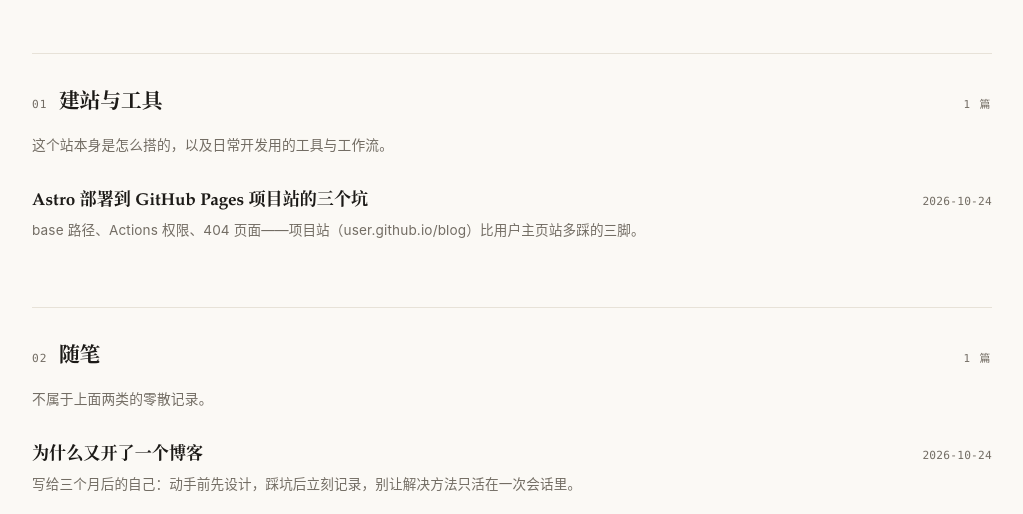
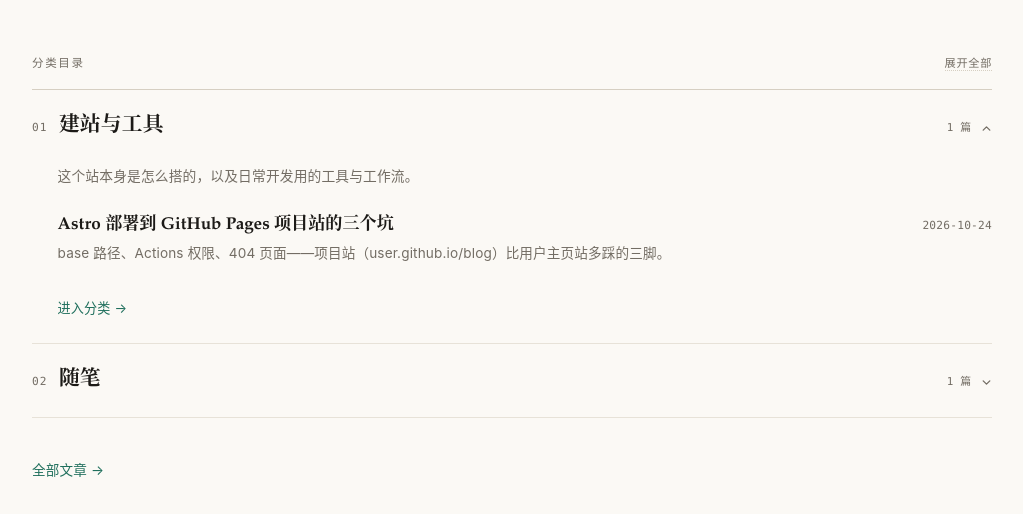
Before and after one commit to Find-key/Find-key.github.io, an Astro site: page / in a window 1280 px wide. Shown: the part 286-800 px from the top of the page, without its empty margins (128-1151 px from the left). Built offline with nearby package versions, Linux system fonts and the light colour scheme; Astro itself is replaced by a stand-in of ours.

Commit message:
feat(home): 首页改为可展开的分类目录
- 原生 <details>/<summary> 手风琴：第一项默认展开，点击分类名展开/收起
- 展开后的简介与文章条目缩进对齐分类名，做出目录树的从属关系
- 右上角「展开全部 / 收起全部」按钮（小脚本，禁用 JS 时手风琴仍然可用）
- 支持 #分类slug 锚点直达自动展开对应分类
- ::details-content 高度动画（Chrome 131+，其余浏览器直接展开）
- 手机端取消缩进、标题降档

文档：PROJECT.md 更新状态/结构/决策/FAQ/变更日志

```diff
--- a/src/pages/index.astro
+++ b/src/pages/index.astro
@@ -25,24 +25,42 @@ const groups = groupByCategory(posts);
 				<p class="lead">{SITE.description}</p>
 			</section>
 
+			<section class="index">
+				<div class="index-head">
+					<span class="label">分类目录</span>
+					{groups.length > 1 && (
+						<button class="toggle" type="button" data-toggle-all>展开全部</button>
+					)}
+				</div>
+
 				{
 					groups.map(({ category, posts: items }, i) => (
-					<section class="group">
-						<header class="group-head">
-							<h2 class="group-title">
-								<span class="index">{String(i + 1).padStart(2, '0')}</span>
-								<a href={categoryUrl(category.slug)}>{category.name}</a>
-							</h2>
-							<span class="label count">{items.length} 篇</span>
-						</header>
-						<p class="group-desc">{category.description}</p>
-						<PostList posts={items.slice(0, 4)} />
-						{items.length > 4 && (
+						<details class="cat" id={category.slug} open={i === 0}>
+							<summary>
+								<span class="num">{String(i + 1).padStart(2, '0')}</span>
+								<span class="name">{category.name}</span>
+								<span class="meta">
+									<span class="count">{items.length} 篇</span>
+									<svg class="chevron" viewBox="0 0 10 10" aria-hidden="true">
+										<path
+											d="M2 3.5 5 6.5 8 3.5"
+											fill="none"
+											stroke="currentColor"
+											stroke-width="1.2"
+											stroke-linecap="round"
+											stroke-linejoin="round"
+										/>
+									</svg>
+								</span>
+							</summary>
+							<div class="panel">
+								<p class="desc">{category.description}</p>
+								<PostList posts={items} />
 								<p class="more">
-								<a href={categoryUrl(category.slug)}>该分类共 {items.length} 篇 →</a>
+									<a href={categoryUrl(category.slug)}>进入分类 →</a>
 								</p>
-						)}
-					</section>
+							</div>
+						</details>
 					))
 				}
 
@@ -53,6 +71,7 @@ const groups = groupByCategory(posts);
 						</p>
 					)
 				}
+			</section>
 
 			<p class="all">
 				<a href={withBase('/posts')}>全部文章 →</a>
@@ -61,6 +80,27 @@ const groups = groupByCategory(posts);
 		<Footer />
 	</body>
 </html>
+
+<script>
+	// 展开/收起全部 + 支持 #分类slug 直接展开对应分类。
+	// 折叠本身由 <details> 原生实现，这段脚本只是锦上添花，禁用 JS 也能用。
+	const cats = Array.from(document.querySelectorAll<HTMLDetailsElement>('details.cat'));
+	const button = document.querySelector<HTMLButtonElement>('[data-toggle-all]');
+
+	if (button) {
+		button.addEventListener('click', () => {
+			const expand = button.textContent?.trim() !== '收起全部';
+			cats.forEach((cat) => (cat.open = expand));
+			button.textContent = expand ? '收起全部' : '展开全部';
+		});
+	}
+
+	const hash = decodeURIComponent(location.hash.slice(1));
+	if (hash) {
+		const target = document.getElementById(hash);
+		if (target instanceof HTMLDetailsElement) target.open = true;
+	}
+</script>
 
 <style>
 	.home {
@@ -87,56 +127,140 @@ const groups = groupByCategory(posts);
 		font-size: 1rem;
 		line-height: 1.8;
 	}
-	.group {
-		padding-top: 1.9rem;
-		border-top: 1px solid var(--line);
+
+	/* ---------- 可展开的分类目录 ---------- */
+	.index {
+		/* 序号列宽 + 间距，用于把展开后的条目对齐到分类名下面 */
+		--indent: 1.6rem;
 	}
-	.group + .group {
-		margin-top: 3rem;
-	}
-	.group-head {
+	.index-head {
 		display: flex;
 		align-items: baseline;
 		justify-content: space-between;
-		gap: 1.25rem;
+		gap: 1rem;
+		padding-bottom: 0.9rem;
+		border-bottom: 1px solid var(--line-strong);
 	}
-	.group-title {
+	.toggle {
+		padding: 0;
+		border: 0;
+		border-bottom: 1px dotted var(--line-strong);
+		background: none;
+		color: var(--muted);
+		font-family: var(--font-mono);
+		font-size: 0.7rem;
+		letter-spacing: 0.06em;
+		cursor: pointer;
+	}
+	.toggle:hover {
+		border-bottom-color: var(--accent);
+		color: var(--accent);
+	}
+
+	.cat {
+		border-bottom: 1px solid var(--line);
+	}
+	summary {
 		display: flex;
 		align-items: baseline;
 		gap: 0.7rem;
-		margin: 0;
-		font-size: 1.3rem;
-		font-weight: 600;
+		padding: 1.05rem 0;
+		cursor: pointer;
+		list-style: none;
 	}
-	.index {
+	summary::-webkit-details-marker {
+		display: none;
+	}
+	summary:hover .name {
+		color: var(--accent);
+	}
+	summary:focus-visible {
+		outline: 2px solid var(--accent);
+		outline-offset: 2px;
+	}
+	.num {
 		color: var(--muted);
 		font-family: var(--font-mono);
 		font-size: 0.7rem;
-		font-weight: 400;
 		letter-spacing: 0.1em;
 	}
-	.group-title a {
+	.name {
+		font-family: var(--font-serif);
 		color: var(--text);
+		font-size: 1.3rem;
+		font-weight: 600;
+		transition: color 0.15s ease;
 	}
-	.group-title a:hover {
-		color: var(--accent);
-		text-decoration: none;
+	.meta {
+		display: flex;
+		align-items: center;
+		gap: 0.6rem;
+		margin-left: auto;
 	}
 	.count {
+		color: var(--muted);
+		font-family: var(--font-mono);
 		font-size: 0.68rem;
+		letter-spacing: 0.02em;
+		white-space: nowrap;
 	}
-	.group-desc {
-		margin: 0.5rem 0 0.9rem;
+	.chevron {
+		width: 11px;
+		height: 11px;
+		color: var(--muted);
+		transition: transform 0.2s ease;
+	}
+	.cat[open] .chevron {
+		transform: rotate(180deg);
+	}
+
+	.panel {
+		/* 文章条目缩进到分类名下面，像目录树一样能看出从属关系 */
+		padding: 0 0 1.4rem var(--indent);
+	}
+	.desc {
+		margin: 0 0 0.4rem;
 		color: var(--muted);
 		font-size: 0.86rem;
+		text-wrap: pretty;
 	}
-	.more,
+	.more {
+		margin: 0.85rem 0 0;
+		font-size: 0.82rem;
+	}
+
+	/* 原生高度动画：Chrome 131+ / Safari 18+ 支持，其余浏览器直接展开 */
+	@supports (interpolate-size: allow-keywords) {
+		:root {
+			interpolate-size: allow-keywords;
+		}
+		.cat::details-content {
+			block-size: 0;
+			overflow: hidden;
+			transition:
+				block-size 0.22s ease,
+				content-visibility 0.22s;
+			transition-behavior: allow-discrete;
+		}
+		.cat[open]::details-content {
+			block-size: auto;
+		}
+	}
+
 	.all {
-		margin: 0.9rem 0 0;
+		margin: 2.5rem 0 0;
 		font-size: 0.85rem;
 	}
-	.all {
-		margin-top: 3.5rem;
+	@media (max-width: 640px) {
+		.index {
+			--indent: 0rem;
+		}
+		h1 {
+			font-size: 2.2rem;
+		}
+		.name {
+			font-size: 1.15rem;
+		}
 	}
 	.empty {
 		color: var(--muted);
```
Also changed, not shown: PROJECT.md (+9 -3 lines). Lines whose indentation alone changed are shown as unchanged.
